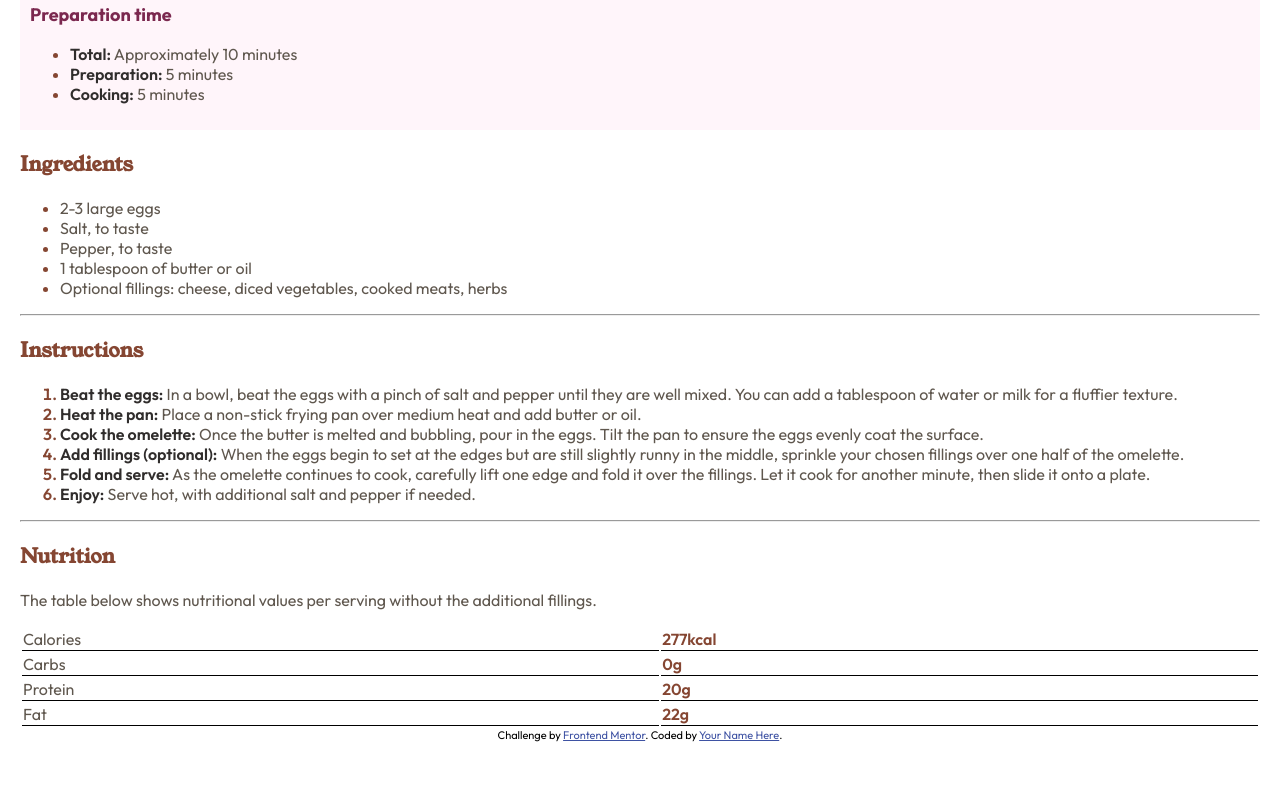
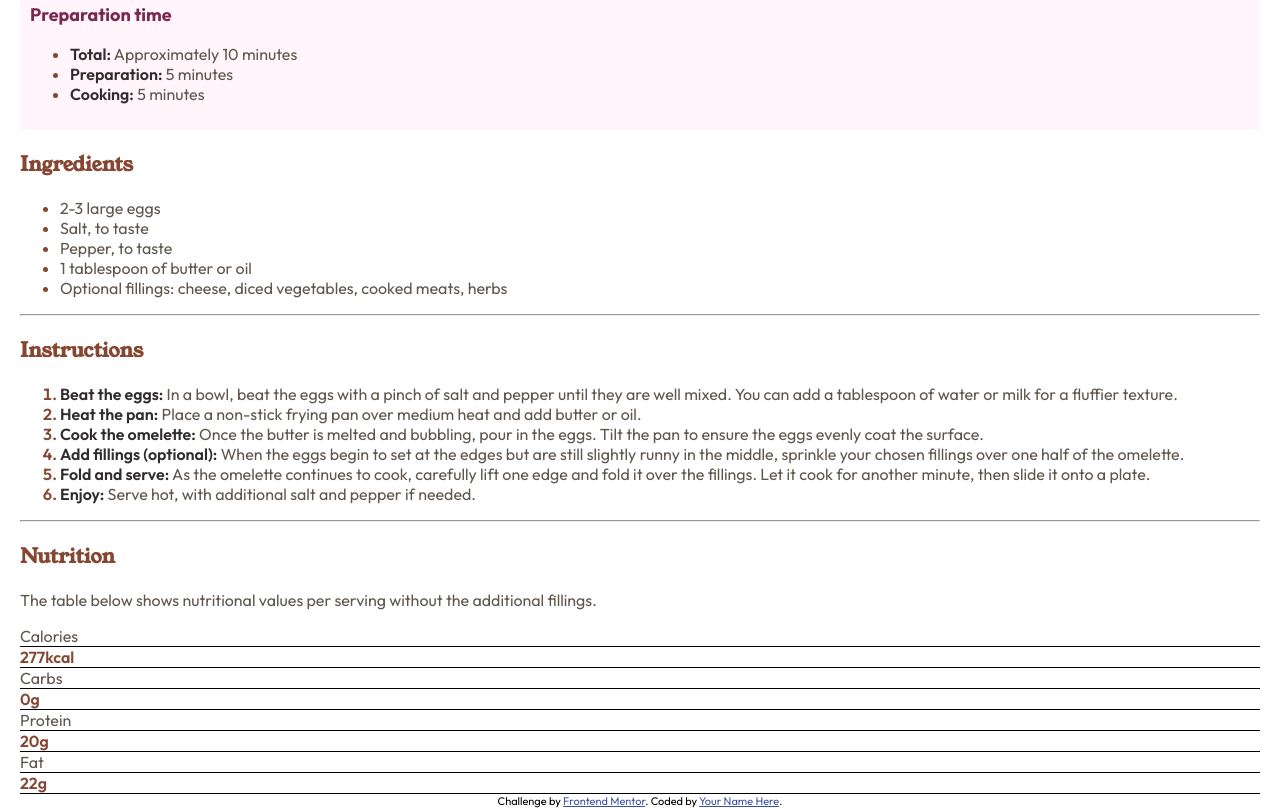
Before and after one commit to victor-sc12/recipe-page-challenge, a plain HTML site: page index.html in a window 1280 px wide. Shown: the part 708-1516 px from the top of the page. Before the commit the page ends 1450 px from the top, so only its background shows below. Drawn offline with Linux system fonts and the light colour scheme.

Commit message:
Addition of a ‘recipe_content’ subcontainer to separate the img element from the textual content + change of elements and structure in ‘recipe__table’ to facilitate a new grid layout.

```diff
--- a/index.html
+++ b/index.html
@@ -16,8 +16,11 @@
 <body>
   <main>
     <article class="recipe">
+
+      <img class="recipe__img recipe__img--main" src="assets/images/image-omelette.jpeg" alt="Omelette image">
+
+      <div class="recipe__content">
         <header class="recipe__header">
-        <img class="recipe__img recipe__img--main" src="assets/images/image-omelette.jpeg" alt="Omelette image">
           <h1 class="recipe__title recipe__title--main">Simple Omelette Recipe</h1>
           <p class="recipe__paragraph recipe__paragraph--description">An easy and quick dish, perfect for any meal. This classic omelette combines beaten eggs cooked to perfection, optionally filled with your choice of cheese, vegetables, or meats.</p>
         </header>
@@ -41,7 +44,6 @@
             <li class="recipe__item">Optional fillings: cheese, diced vegetables, cooked meats, herbs</li>
           </ul>
         </section>
-
         <hr>
 
         <section class="recipe__section">
@@ -55,36 +57,28 @@
             <li class="recipe__item"><span class="item-subtitle">Enjoy:</span> Serve hot, with additional salt and pepper if needed.</li>
           </ol>
         </section>
-
         <hr>
 
         <section class="recipe__section">
           <h3 class="recipe__title recipe__title--section">Nutrition</h3>
           <p class="recipe__paragraph">The table below shows nutritional values per serving without the additional fillings.</p>
 
-        <table class="recipe__table">
-          <colgroup>
-            <col class="recipe__col"></col>
-            <col class="recipe__col recipe__col--quantities"></col>
-          </colgroup>
-          <tr>
-            <td class="recipe__cell">Calories</td>
-            <td class="recipe__cell recipe__cell--quantity">277kcal</td>
-          </tr>
-          <tr>
-            <td class="recipe__cell">Carbs</td>
-            <td class="recipe__cell recipe__cell--quantity">0g</td>
-          </tr>
-          <tr>
-            <td class="recipe__cell">Protein</td>
-            <td class="recipe__cell recipe__cell--quantity">20g</td>
-          </tr>
-          <tr>
-            <td class="recipe__cell">Fat</td>
-            <td class="recipe__cell recipe__cell--quantity">22g</td>
-          </tr>
-        </table>
+          <div class="recipe__table recipe__table--grid-layout">
+              <div class="recipe__cell recipe__cell--nutrients">Calories</div>
+              <div class="recipe__cell recipe__cell--quantity">277kcal</div>
+
+              <div class="recipe__cell recipe__cell--nutrients">Carbs</div>
+              <div class="recipe__cell recipe__cell--quantity">0g</div>
+
+              <div class="recipe__cell recipe__cell--nutrients">Protein</div>
+              <div class="recipe__cell recipe__cell--quantity">20g</div>
+
+              <div class="recipe__cell recipe__cell--nutrients recipe__cell--last-row-cell">Fat</div>
+              <div class="recipe__cell recipe__cell--quantity recipe__cell--last-row-cell">22g</div>
+          </div>
+
         </section>
+      </div>
     </article>
   </main>
 
```
Lines whose indentation alone changed are shown as unchanged.
